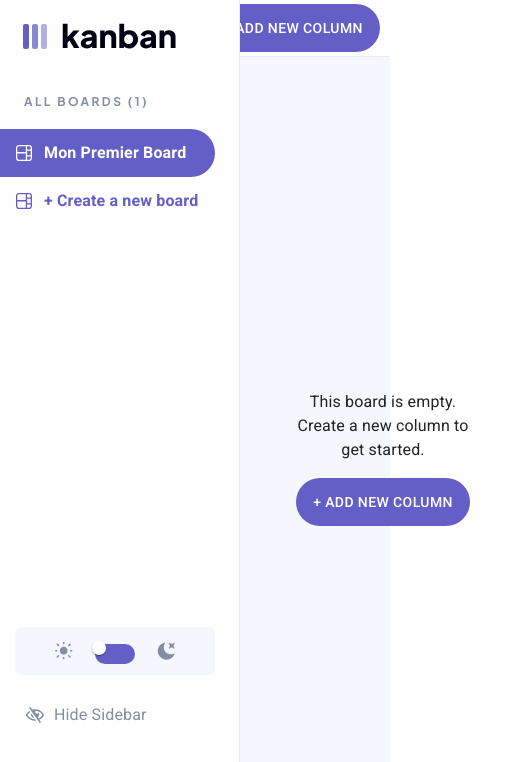
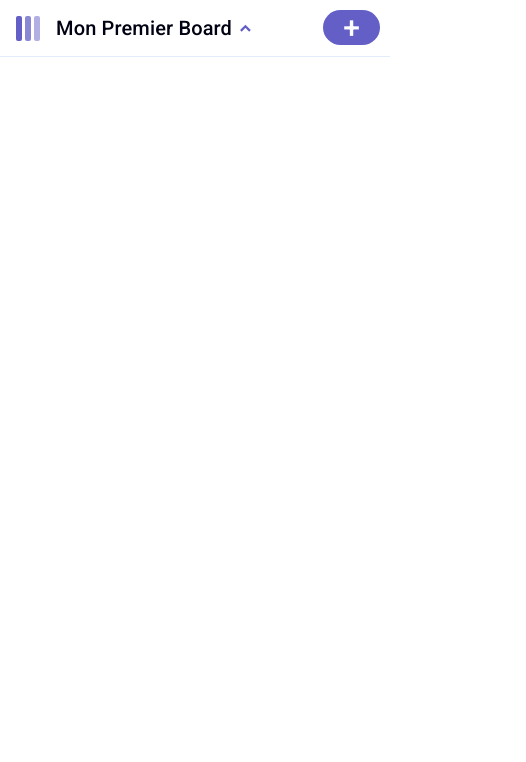
Before and after one commit to Idiru/kanban-front, a React (Vite) app: page / in a window 390 px wide. Shown: the top 762 px of the page, 526 px wide, since content can reach past the window. Built offline with nearby package versions, Linux system fonts and the light colour scheme.

Commit message:
responsive in progress toolbar

```diff
--- a/src/App.css
+++ b/src/App.css
@@ -17,50 +17,72 @@
 }
 
 .logo {
-  height: 6em;
-  padding: 1.5em;
-  will-change: filter;
-  transition: filter 300ms;
-}
-.logo:hover {
-  filter: drop-shadow(0 0 2em #646cffaa);
-}
-.logo.react:hover {
-  filter: drop-shadow(0 0 2em #61dafbaa);
+  cursor: pointer;
 }
 
-@keyframes logo-spin {
-  from {
-    transform: rotate(0deg);
-  }
-  to {
-    transform: rotate(360deg);
-  }
+/* Classic components */
+
+/* Primary button */
+
+.primary-button {
+  background-color: var(--Main-Purple);
+  flex-shrink: 0;
+  border-radius: 24px;
+  border: none;
+  box-shadow: none;
+  color: var(--White);
 }
 
-@media (prefers-reduced-motion: no-preference) {
-  a:nth-of-type(2) .logo {
-    animation: logo-spin infinite 20s linear;
-  }
+.primary-button:hover {
+  opacity: 0.5;
 }
 
-.card {
-  padding: 2em;
-}
-
-.read-the-docs {
-  color: #888;
-}
-
-body {
-  background-color: #f4f7fd !important;
+.primary-button:focus {
+  outline: none;
 }
 
 /* Toolbar */
 
 .toolbar-button {
   position: fixed !important;
+  height: 48px;
+  position: fixed;
   right: 10px;
+  top: 10px;
+
+}
+
+.toolbar-button.mobile button {
+  font-size: 30px;
+  padding: 0 20px;
+  flex-shrink: 0;
+}
+
+/* Keyframes pour l'animation de bas en haut */
+@keyframes moveUp {
+  from {
+    d: path("M1 6L5 2L9 6");
+  }
+  to {
+    d: path("M1 1L5 5L9 1");
+  }
+}
+/* État animé de la flèche */
+.arrow-projects.up {
+  animation: moveUp 0.3s forwards;
+}
+/* Keyframes pour l'animation de haut en bas */
+@keyframes moveDown {
+  from {
+    d: path("M1 1L5 5L9 1");
+  }
+  to {
+    d: path("M1 6L5 2L9 6");
+  }
+}
+/* État animé de la flèche */
+.arrow-projects.down {
+  animation: moveDown 0.3s forwards;
 }
 
 /* Drawer Menu */
--- a/src/App.jsx
+++ b/src/App.jsx
@@ -2,6 +2,7 @@ import { useState, useEffect } from "react";
 import PersistentDrawerLeft from "./components/PersistentDrawerLeft";
 import { ModalProvider } from "./components//ModalContext";
 import { KanbanProvider } from "./components//KanbanContext";
+
 
 import "./App.css";
 import "@fontsource/roboto/300.css";
--- a/src/components/MainButton.jsx
+++ b/src/components/MainButton.jsx
@@ -1,34 +1,15 @@
 import Button from "@mui/material/Button";
 
-
-export default function mainButton(props) {
+export default function mainButton({ onClick, state, text }) {
   return (
     <div>
-      <Button
-        onClick={props.onClick}
-        variant="contained"
-        sx={{
-          backgroundColor: "#635fc7",
-          width: "174px",
-          height: "48px",
-          flexShrink: "0",
-          borderRadius: "24px",
-          border: "none",
-          boxShadow: "none",
-          '&:hover': {
-          bgcolor: "#635fc7",
-          opacity: "0.5",
-          boxShadow: "none",
-          border: "none",
-        },
-        '&:focus': {
-            outline: 'none',
-            border: 'none',
-            boxShadow: 'none'
-        }
-        }}
-      >{props.text}
-      </Button>
+      <button
+        className="primary-button"
+        onClick={onClick}
+        disabled={state}
+      >
+        {text}
+      </button>
     </div>
   );
 }
--- a/src/components/ModalCreateBoard.jsx
+++ b/src/components/ModalCreateBoard.jsx
@@ -10,7 +10,7 @@ import CustomTextField from "./CustomTextField";
 import MainButton from "./MainButton";
 import { useKanban } from "./KanbanContext";
 import { closeModal } from "../redux/modalSlice";
-import {resetForm} from '../redux/formSlice';
+import { resetForm } from '../redux/formSlice';
 import { useSelector, useDispatch } from "react-redux";
 
 
@@ -26,7 +26,7 @@ const BootstrapDialog = styled(Dialog)(({ theme }) => ({
 export default function CustomizedDialogs() {
   const { addBoard } = useKanban();
   const open = useSelector((state) => state.modal.open);
-  const boardName = useSelector((state) => state.form.boardName); // Récupérer boardName depuis Redux
+  const boardName = useSelector((state) => state.form.boardName);
 
   const dispatch = useDispatch();
 
@@ -78,7 +78,7 @@ export default function CustomizedDialogs() {
         <DialogContent>
         </DialogContent>
         <DialogActions sx={{ justifyContent: "center" }}>
-          <MainButton onClick={handleCreateAndClose} text="Create" />
+          <MainButton state={boardName ? "" : "disable"} onClick={handleCreateAndClose} text="Create" />
         </DialogActions>
       </BootstrapDialog>
     </React.Fragment>
--- a/src/components/PersistentDrawerLeft.jsx
+++ b/src/components/PersistentDrawerLeft.jsx
@@ -1,5 +1,5 @@
 import * as React from "react";
-import { useState } from "react";
+import { useState, useEffect, useRef } from "react";
 import { styled, useTheme } from "@mui/material/styles";
 import Box from "@mui/material/Box";
 import Drawer from "@mui/material/Drawer";
@@ -16,10 +16,10 @@ import ListItemText from "@mui/material/ListItemText";
 import Board from "./Board";
 import MainButton from "./MainButton";
 import Modal from "./ModalCreateBoard";
-import { useKanban } from './KanbanContext';
-import { openModal } from '../redux/modalSlice';
-import { useSelector, useDispatch } from 'react-redux';
-
+import { useKanban } from "./KanbanContext";
+import { openModal } from "../redux/modalSlice";
+import { useSelector, useDispatch } from "react-redux";
+import { setScreenSize } from "../redux/screenSizeSlice";
 
 const drawerWidth = 240;
 
@@ -90,9 +90,8 @@ export default function PersistentDrawerLeft({ handleDarkTheme, darkTheme }) {
 
   console.log(boards);
 
-  const isModalOpen = useSelector(state => state.modal.open);
+  const isModalOpen = useSelector((state) => state.modal.open);
   const dispatch = useDispatch();
-
 
   const handleListItemClick = (index) => {
     setActiveIndex(index);
@@ -108,8 +107,46 @@ export default function PersistentDrawerLeft({ handleDarkTheme, darkTheme }) {
 
   const label = { inputProps: { "aria-label": "Switch demo" } };
 
+  const screenSize = useSelector((state) => state.screen.screenSize);
+
+  const refresh = () => {
+    window.location.reload();
+  };
+
+  useEffect(() => {
+    function handleResize() {
+      dispatch(setScreenSize(window.innerWidth));
+    }
+    window.addEventListener("resize", handleResize);
+
+    return () => window.removeEventListener("resize", handleResize);
+  }, [dispatch]);
+
+  //Toolbar arrow
+  const [isUp, setIsUp] = useState(false);
+  const svgRef = useRef(null);
+
+  useEffect(() => {
+    if (svgRef.current) {
+      svgRef.current.style.transition = "transform 0.3s ease";
+      svgRef.current.style.transform = `rotate(${isUp ? 0 : 180}deg)`;
+    }
+  }, [isUp]);
+
+  const toggleArrow = () => {
+    setIsUp(!isUp);
+  };
+
   return (
-    <Box sx={{ display: "flex" }}>
+    <div>
+      <Box
+        sx={{
+          display: "flex",
+          "@media(max-width: 780px)": {
+            display: "none",
+          },
+        }}
+      >
         <CssBaseline />
         <AppBar
           position="fixed"
@@ -143,7 +180,7 @@ export default function PersistentDrawerLeft({ handleDarkTheme, darkTheme }) {
               {boards[activeIndex].name}
             </Typography>
             <div className="toolbar-button">
-            <MainButton text={"+ Add New Column"} />
+              <MainButton text={"+ Add new column"} />
             </div>
           </Toolbar>
         </AppBar>
@@ -170,18 +207,18 @@ export default function PersistentDrawerLeft({ handleDarkTheme, darkTheme }) {
             sx={{ justifyContent: "center", padding: "16px 40px 0 0" }}
           >
             <img
+              className="logo"
               src={
                 darkTheme
                   ? "../src/assets/logo-dark.svg"
                   : "../src/assets/logo.svg"
               }
               alt="logo"
+              onClick={() => refresh()}
             />
           </DrawerHeader>
           <List className="draw-list">
-          <span className="drawer-title">
-            ALL BOARDS ({boards.length})
-          </span>
+            <span className="drawer-title">ALL BOARDS ({boards.length})</span>
             {boards.map((board, index) => (
               <ListItem
                 key={board.id}
@@ -283,7 +320,11 @@ export default function PersistentDrawerLeft({ handleDarkTheme, darkTheme }) {
               color: "#000112",
             }}
           >
-          <img className="sun-icon" src="../src/assets/sun.svg" alt="" />
+            <img
+              className="sun-icon"
+              src="../src/assets/sun.svg"
+              alt="sun-icon"
+            />
             <Switch
               {...label}
               sx={{
@@ -367,7 +408,74 @@ export default function PersistentDrawerLeft({ handleDarkTheme, darkTheme }) {
             />
           </svg>
         </div>
-      <Modal open={isModalOpen}  modalTitle="test" modalText="Test text" />
+        <Modal open={isModalOpen} modalTitle="test" modalText="Test text" />
       </Box>
+
+      <AppBar
+        position="fixed"
+        sx={{
+          boxShadow: "none",
+          borderBottom: darkTheme
+            ? "1px solid var(--Borders-dark)"
+            : "1px solid var(--Borders-light)",
+          "@media(min-width: 780px)": { display: "none" },
+        }}
+      >
+        <Toolbar
+          sx={{
+            backgroundColor: darkTheme ? "var(--Dark-Grey)" : "var(--White)",
+            color: "#000112",
+          }}
+        >
+          <img
+            className="logo"
+            src={
+              darkTheme
+                ? "../src/assets/logo-dark.svg"
+                : "../src/assets/logo-mobile.svg"
+            }
+            alt="logo"
+            onClick={() => refresh()}
+          />
+          <IconButton
+            color="inherit"
+            aria-label="open drawer"
+            onClick={handleDrawerOpen}
+            edge="start"
+            sx={{ mr: 2, ...(open && { display: "none" }) }}
+          ></IconButton>
+          <Typography
+            sx={{
+              color: darkTheme ? "var(--White)" : "var(--Black)",
+              padding: "0 8px 0 16px",
+            }}
+            variant="h6"
+            noWrap
+            component="div"
+          >
+            {boards[activeIndex].name}
+          </Typography>
+          <svg
+            onClick={toggleArrow}
+            ref={svgRef}
+            className="arrow-projects"
+            width="12"
+            height="8"
+            viewBox="0 0 9 7"
+            fill="none"
+            xmlns="http://www.w3.org/2000/svg"
+          >
+            <path
+              d="M1 1L5 5L9 1"
+              stroke="#635FC7"
+              stroke-width="2"
+            />
+          </svg>
+          <div className="toolbar-button mobile">
+            <MainButton text={"+"} />
+          </div>
+        </Toolbar>
+      </AppBar>
+    </div>
   );
 }
--- /dev/null
+++ b/src/redux/screenSizeSlice.js
@@ -0,0 +1,17 @@
+import { createSlice } from '@reduxjs/toolkit';
+
+export const screenSizeSlice = createSlice({
+  name: 'screen',
+  initialState: {
+    screenSize: window.innerWidth
+  },
+  reducers: {
+    setScreenSize: (state) => {
+      state.screenSize = action.payload;
+    },
+  }
+});
+
+export const { setScreenSize } = screenSizeSlice.actions;
+
+export default screenSizeSlice.reducer;
--- a/src/redux/store.js
+++ b/src/redux/store.js
@@ -2,11 +2,14 @@
 import { configureStore } from '@reduxjs/toolkit';
 import modalReducer from './modalSlice';
 import formReducer from './formSlice';
+import screenSizeReducer from './screenSizeSlice';
+
 
 
 export default configureStore({
   reducer: {
     modal: modalReducer,
     form: formReducer,
+    screen: screenSizeReducer,
   }
 });
```
Also changed, not shown: src/assets/logo-mobile.svg (added). Lines whose indentation alone changed are shown as unchanged.
